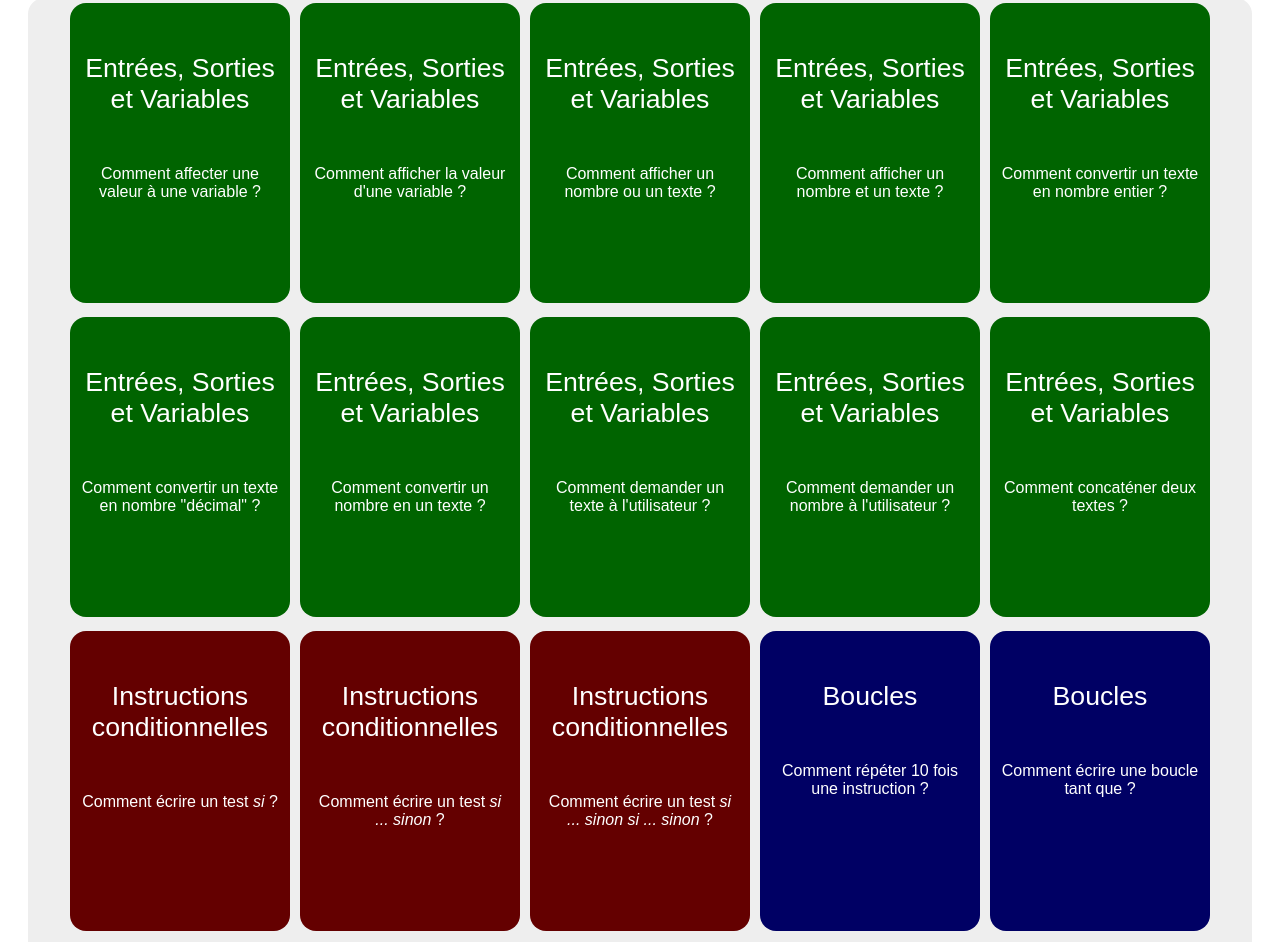
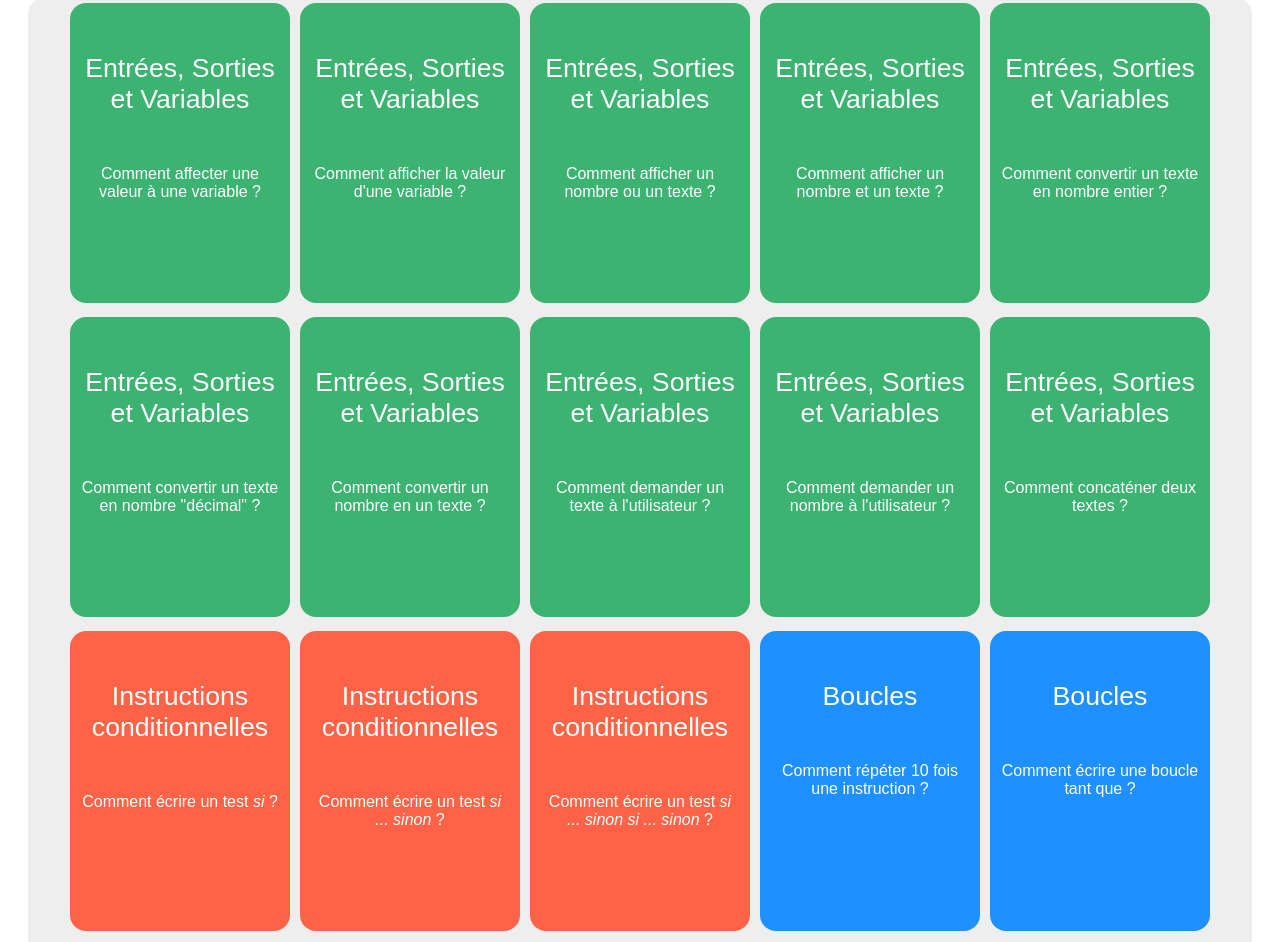
Before and after one commit to ProfGrudzien/flashCards_1ere_NSI, a plain HTML site: page index.html in a window 1280 px wide. Shown: the part 218-1160 px from the top of the page. Drawn offline with Linux system fonts and the light colour scheme.

Commit message:
Update style.css

```diff
--- a/style.css
+++ b/style.css
@@ -44,23 +44,48 @@
   transform: rotateY(180deg);
 }
 
+.gris .flip-card-front, .vert .flip-card-back {
+  background-color: #696969;
+  color: white;
+}
+
 .vert .flip-card-front, .vert .flip-card-back {
-  background-color: #006400;
+  background-color: #3cb371;
+  color: white;
+}
+
+.marron .flip-card-front, .vert .flip-card-back {
+  background-color: #a0522d;
   color: white;
 }
 
 .rouge .flip-card-front, .rouge .flip-card-back {
-  background-color: #640000;
+  background-color: #ff6347;
   color: white;
 }
 
 .bleu .flip-card-front, .bleu .flip-card-back {
-  background-color: #000064;
+  background-color: #1e90ff;
   color: white;
 }
 
-.blanc .flip-card-front, .blanc .flip-card-back {
-  background-color: #fff;
+.jaune .flip-card-front, .blanc .flip-card-back {
+  background-color: #ffff00;
+  color: black;
+}
+
+.orange .flip-card-front, .vert .flip-card-back {
+  background-color: #ffa500;
+  color: white;
+}
+
+.rose .flip-card-front, .vert .flip-card-back {
+  background-color: #ff69b4;
+  color: white;
+}
+
+.violet .flip-card-front, .vert .flip-card-back {
+  background-color: #9400d3;
   color: white;
 }
 
```
